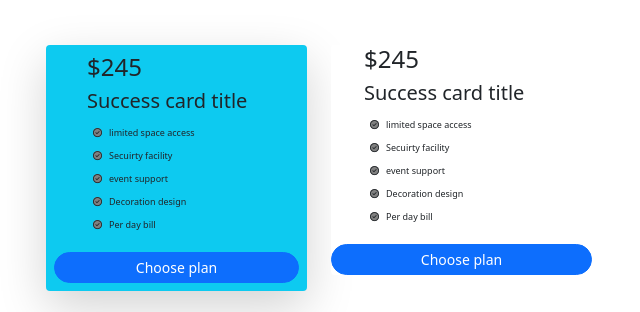
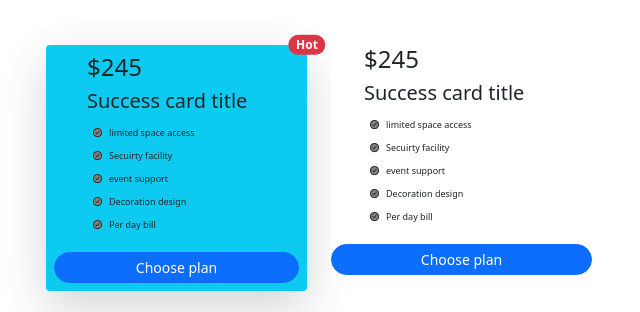
Before and after one commit to kanakWeb/convention-center, a plain HTML site: page index.html in a window 1280 px wide. Shown: the part 1208-1520 px from the top of the page, 606-1246 px from the left. Drawn offline with Linux system fonts and the light colour scheme.

Commit message:
badge added of card

```diff
--- a/index.html
+++ b/index.html
@@ -139,9 +139,14 @@
                     </div>
                 </div>
                 <!-- col-3...................................  -->
-                <div class="col-3">
-                    <div class="card bg-info  p-2 border-0 shadow-lg  mb-3 d-flex         justify-content-center align-content-center"
+                <div class="col-3 ">
+
+                    <div class="card bg-info position-relative  p-2 border-0 shadow-lg  mb-3 d-flex         justify-content-center align-content-center"
                         style="max-width: 18rem;">
+                        <span class="position-absolute top-0 start-100 translate-middle badge rounded-pill bg-danger">
+                            Hot
+                            <span class="visually-hidden">unread messages</span>
+                        </span>
                         <h4 class=" card-head">$245</h4>
 
                         <h5 class=" card-head">Success card title</h5>
```
